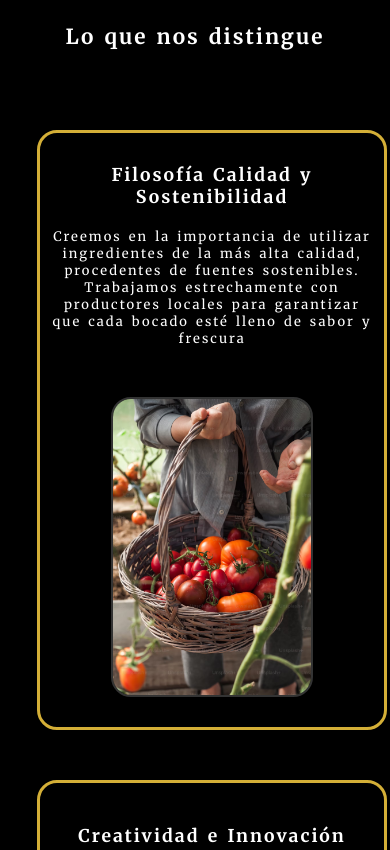
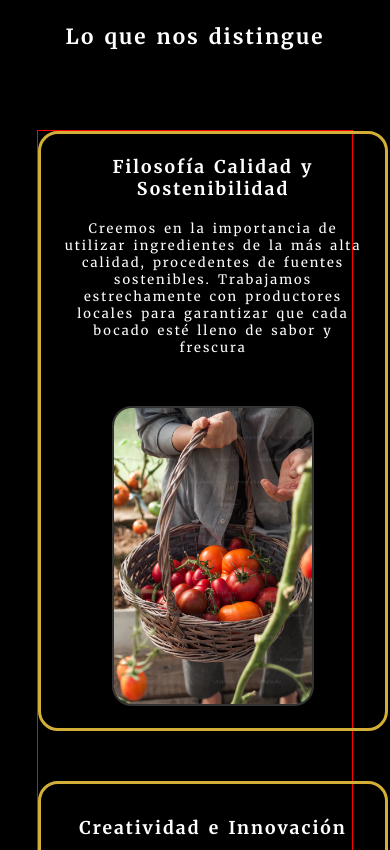
Before and after one commit to renda1309/landing_integrador, a plain HTML site: page pagina_principal.html in a window 390 px wide. Shown: the part 920-1770 px from the top of the page. Drawn offline with Linux system fonts and the light colour scheme; a web font is replaced by a local one.

Commit message:
nosotros

```diff
--- a/CSS/responsive.css
+++ b/CSS/responsive.css
@@ -296,9 +296,17 @@
   .portada__info p {
     font-size: 14px;
   }
+  .container {
+    max-width: 350px;
+    display: flex;
+    justify-content: center;
+    align-items: center;
+  }
   .nosotros__container {
     display: flex;
     flex-direction: column;
+    width: 350px;
+    border: 1px solid red;
   }
   .nosotros__titulo h2 {
     font-size: 1.3rem;
@@ -309,6 +317,7 @@
 
   .container__info p {
     font-size: 13px;
+    max-width: 300px;
   }
   .container {
     max-height: 600px;
```
